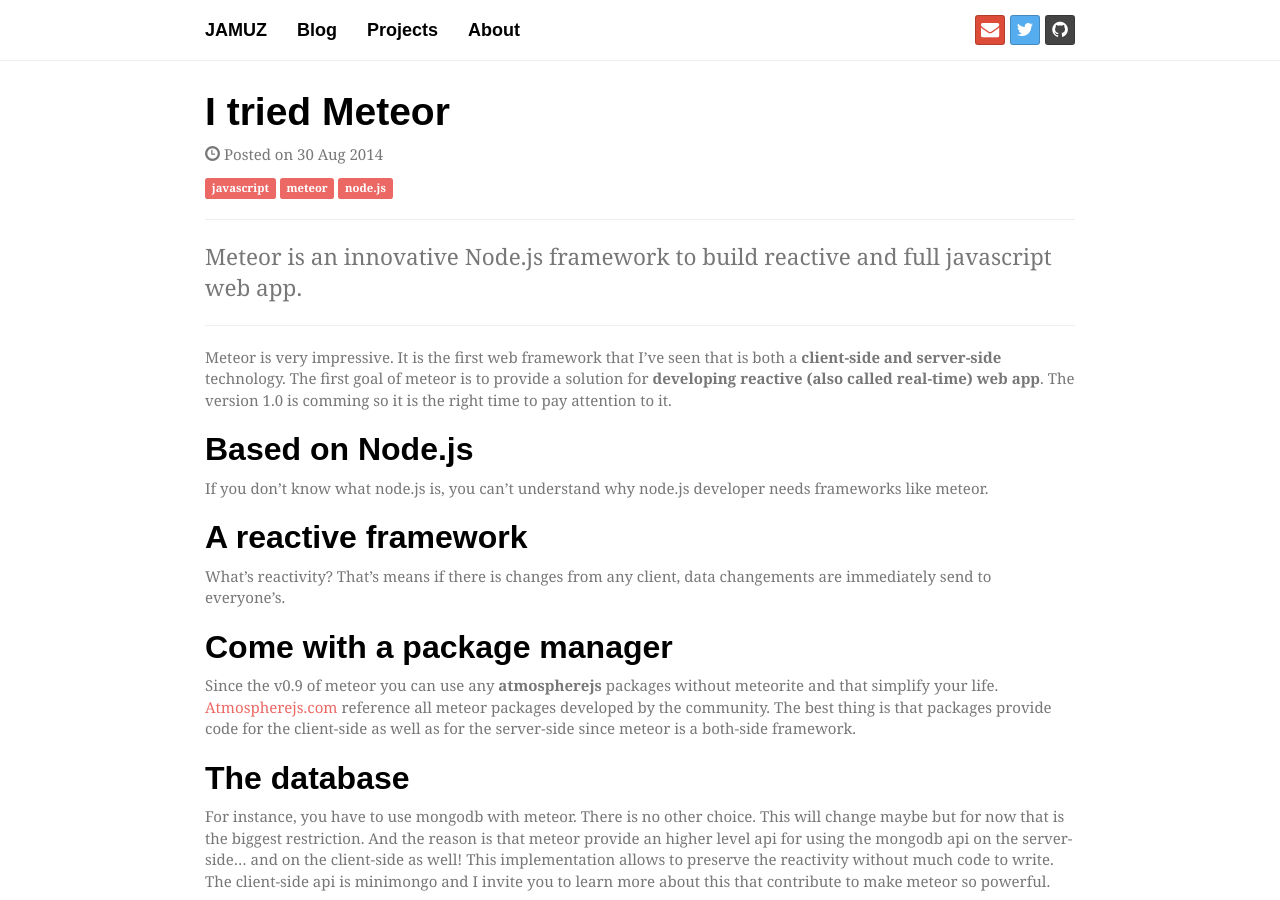
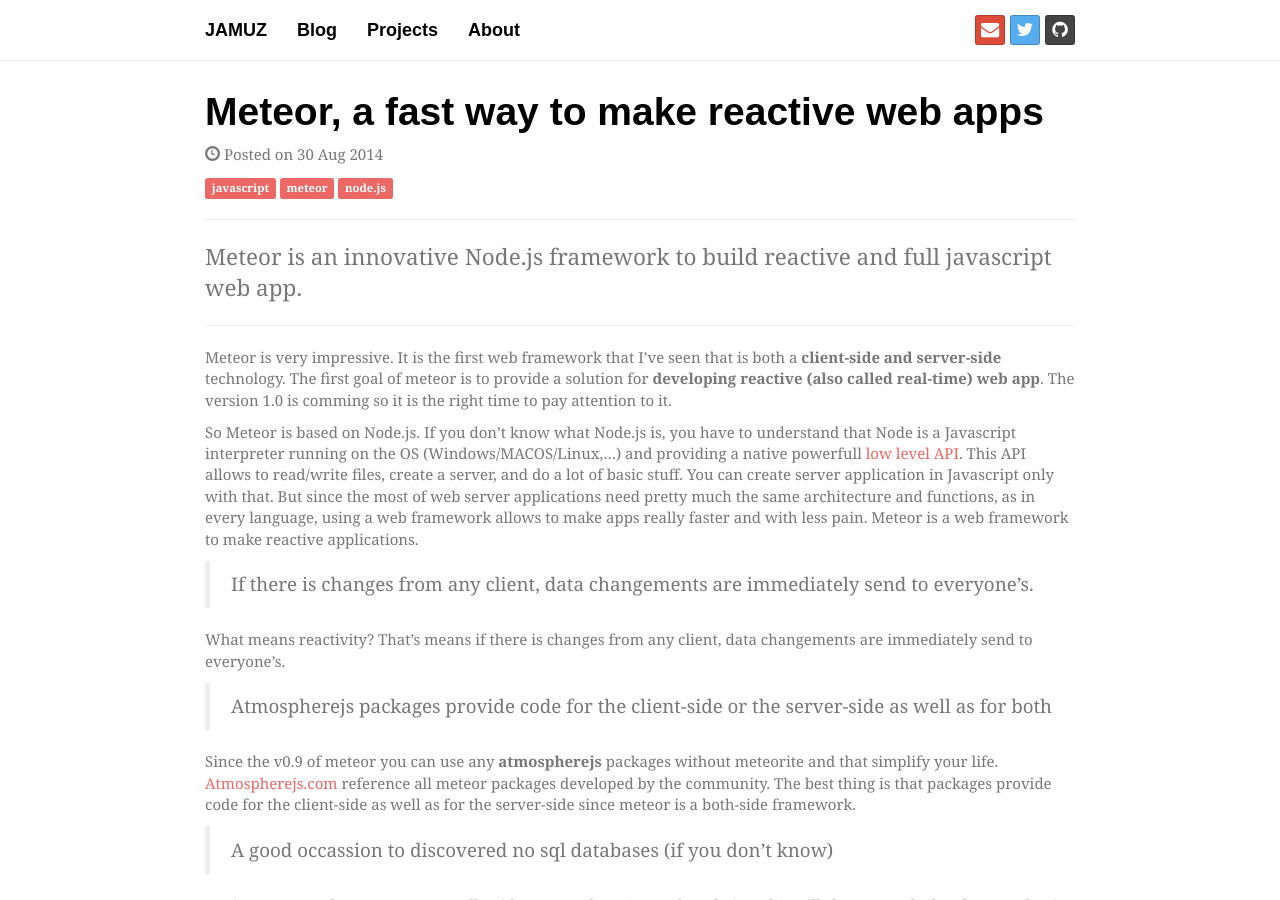
Before and after one commit to francoiscabrol/francoiscabrol.github.source, a Jekyll site: the page built from blog/_posts/2014-08-30-i-tried-meteor.markdown, in a window 1280 px wide and 900 px high. Built offline with Jekyll 4.4.1, drawn with Linux system fonts in a browser that asks for light colours; nearby versions of some CDN libraries; some web fonts are replaced; some of the changed text lies outside the part shown.

Commit message:
Modified content

```diff
--- a/blog/_posts/2014-07-08-javafx8-with-sbt.markdown
+++ b/blog/_posts/2014-07-08-javafx8-with-sbt.markdown
@@ -1,7 +1,7 @@
 ---
 layout: post
-title:  Build a JavaFX8 app with sbt
-description: JavaFx8 is a graphic library that come with java8. How to configure sbt to build a JavaFx8 application.
+title:  Build a JavaFX 8 app with sbt
+description: JavaFx 8 is a graphic library that come with java8. How to configure sbt to build a JavaFx 8 application.
 tags: [javafx, java, sbt]
 ---
 
--- a/blog/_posts/2014-08-30-i-tried-meteor.markdown
+++ b/blog/_posts/2014-08-30-i-tried-meteor.markdown
@@ -1,36 +1,42 @@
 ---
 layout: post
-title:  I tried Meteor
+title:  Meteor, a fast way to make reactive web apps
 description: Meteor is an innovative Node.js framework to build reactive and full javascript web app.
 tags: [javascript, meteor, node.js]
 ---
 
 Meteor is very impressive. It is the first web framework that I've seen that is both a **client-side and server-side** technology. The first goal of meteor is to provide a solution for **developing reactive (also called real-time) web app**. The version 1.0 is comming so it is the right time to pay attention to it.
 
+So Meteor is based on Node.js. If you don't know what Node.js is, you have to understand that Node is a Javascript interpreter running on the OS (Windows/MACOS/Linux,...) and providing a native powerfull [low level API](http://nodejs.org/api/). This API allows to read/write files, create a server, and do a lot of basic stuff. You can create server application in Javascript only with that. But since the most of web server applications need pretty much the same architecture and functions, as in every language, using a web framework allows to make apps really faster and with less pain. Meteor is a web framework to make reactive applications.
 
+> If there is changes from any client, data changements are immediately send to everyone’s.
 
-## Based on Node.js
+What means reactivity? That's means if there is changes from any client, data changements are immediately send to everyone's.
 
-If you don't know what node.js is, you can't understand why node.js developer needs frameworks like meteor.
-
-## A reactive framework
-
-What's reactivity? That's means if there is changes from any client, data changements are immediately send to everyone's.
-
-## Come with a package manager
+> Atmospherejs packages provide code for the client-side or the server-side as well as for both
 
 Since the v0.9 of meteor you can use any **atmospherejs** packages without meteorite and that simplify your life. [Atmospherejs.com](http://atmospherejs.com) reference all meteor packages developed by the community. The best thing is that packages provide code for the client-side as well as for the server-side since meteor is a both-side framework.
 
-## The database
+> A good occassion to discovered no sql databases (if you don't know)
 
 For instance, you have to use mongodb with meteor. There is no other choice. This will change maybe but for now that is the biggest restriction. And the reason is that meteor provide an higher level api for using the mongodb api on the server-side... and on the client-side as well! This implementation allows to preserve the reactivity without much code to write. The client-side api is minimongo and I invite you to learn more about this that contribute to make meteor so powerful.
 
-## The security
+> Yes, Meteor is secure (well, if you do what needed)
 
 When I started to learn meteor, persons said me 'Be carreful! meteor is not secure!'. Ok, don't listen this rumor, it is wrong.
 
 The principal reason for why this rumor exists is well explain on this article
 
-## Try it yourself!
+> Try it yourself!
 
 The quickest way to try meteor is to install some [meteor examples](https://www.meteor.com/examples/leaderboard). Just few command lines are enought.
+
+- If you want to install meteor:
+
+		$ curl https://install.meteor.com | sh
+
+- Download and launch the Leaderboard example:
+
+		$ meteor create --example leaderboard
+		$ cd leaderboard
+		$ meteor
```
